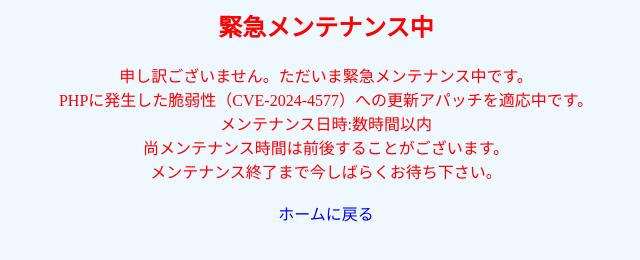
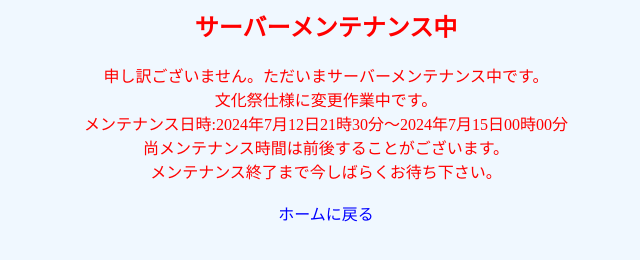
Before and after one commit to UHK01/study-room-ms, a plain HTML site: page 404.html in a window 1280 px wide. Shown: the whole page, without its empty margins (314-954 px from the left). Drawn offline with Linux system fonts and the light colour scheme.

Commit message:
ms_textupdate

```diff
--- a/404.html
+++ b/404.html
@@ -24,12 +24,12 @@
 <head>
     <meta charset="UTF-8">
     <meta name="viewport" content="width=device-width, initial-scale=1.0">
-    <title>緊急メンテナンス中</title>
+    <title>サーバーメンテナンス中</title>
 </head>
 <body>
     <div class="main">
-        <h2 class="error">緊急メンテナンス中</h2>
-        <div class="error">申し訳ございません。ただいま緊急メンテナンス中です。<br>PHPに発生した脆弱性（CVE-2024-4577）への更新アパッチを適応中です。<br>メンテナンス日時:数時間以内<br>尚メンテナンス時間は前後することがございます。<br>メンテナンス終了まで今しばらくお待ち下さい。</div>
+        <h2 class="error">サーバーメンテナンス中</h2>
+        <div class="error">申し訳ございません。ただいまサーバーメンテナンス中です。<br>文化祭仕様に変更作業中です。<br>メンテナンス日時:2024年7月12日21時30分〜2024年7月15日00時00分<br>尚メンテナンス時間は前後することがございます。<br>メンテナンス終了まで今しばらくお待ち下さい。</div>
         <br>
         <div class="link"><a href="https://study-ktkw.f5.si" class="link">ホームに戻る</a></div>
     </div>
```
Also changed, not shown: index.html (+3 -3 lines).
